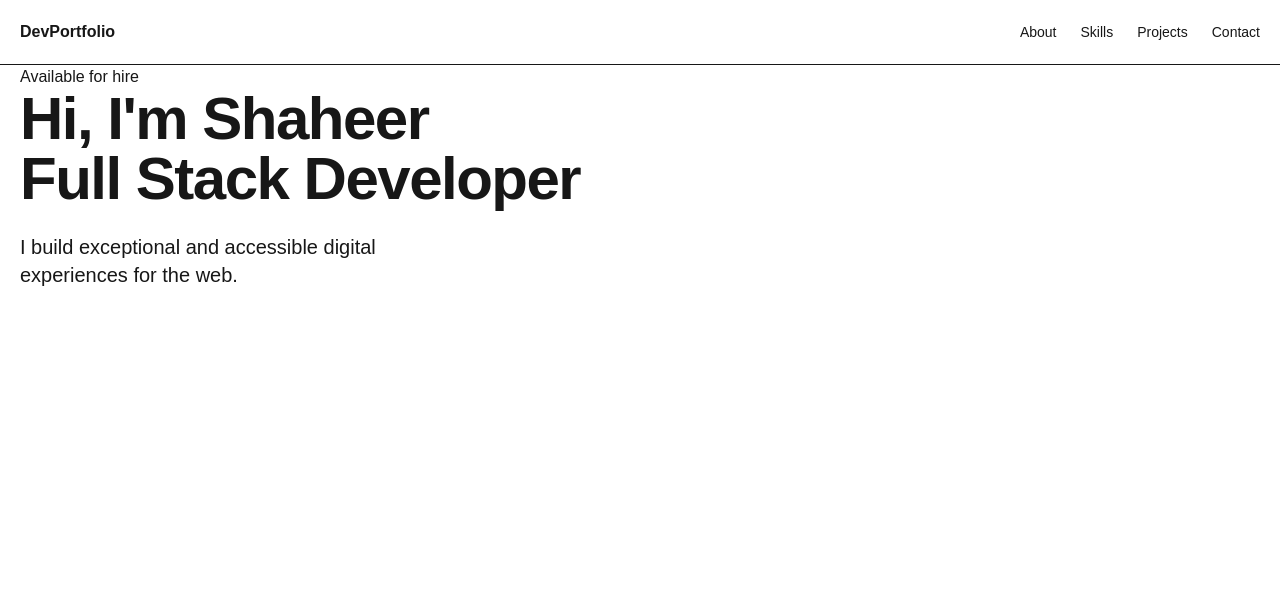
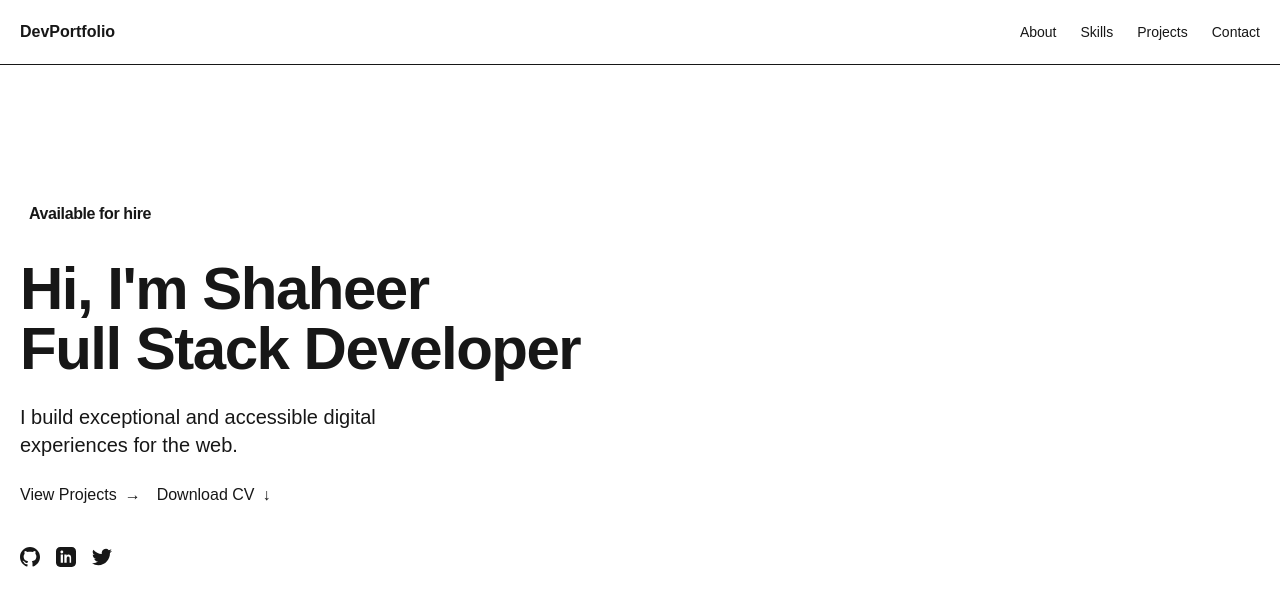
Before and after one commit to Sherrrrryyy/Personal-Portfolio, a Next.js app: page / in a window 1280 px wide. Shown: the top 606 px of the page. Built offline with nearby package versions, Linux system fonts and the light colour scheme.

Commit message:
refactor: improve layout and structure of Home component with enhanced header and main sections

```diff
--- a/src/app/page.jsx
+++ b/src/app/page.jsx
@@ -30,13 +30,12 @@ export default function Home() {
       </header>
 
       {/* Main Section */}
-<main className="container px-5">
-        {/* Hero Section */}
-        <section className="">
+      <main className="container pt-32 px-5">
+        <section>
         <div className="max-w-3xl space-y-6">
-              Available for hire
-            {/* <Badge variant="outline" className="px-3 py-1 text-sm">
-            </Badge> */}
+          <div className='flex items-center justify-start'>
+          <h1 className="border p-2 border-white font-bold tracking-tight">Available for hire</h1>
+          </div>
           <h1 className="text-4xl md:text-6xl font-bold tracking-tight">
           Hi, I'm <span className="text-primary">Shaheer</span>
           <br />
@@ -45,39 +44,48 @@ export default function Home() {
           <p className="text-muted-foreground text-lg md:text-xl max-w-md">
           I build exceptional and accessible digital experiences for the web.
           </p>
-            {/* <div className="flex gap-4">
-              <Button size="lg">
+
+          <div className="flex gap-4">
+          <button className="btn-primary">
             View Projects
-                <ArrowRight className="ml-2 h-4 w-4" />
-              </Button>
-              <Button size="lg" variant="outline">
+            <span className="ml-2 h-4 w-4">→</span>
+          </button>
+          <button className="btn-secondary">
             Download CV
-              </Button>
-            </div> */}
-            {/* <div className="flex gap-4 pt-4">
-              <Link href="https://github.com" target="_blank" rel="noopener noreferrer">
-                <Button size="icon" variant="ghost">
-                  <Github className="h-5 w-5" />
-                  <span className="sr-only">GitHub</span>
-                </Button>
-              </Link>
-              <Link href="https://linkedin.com" target="_blank" rel="noopener noreferrer">
-                <Button size="icon" variant="ghost">
-                  <Linkedin className="h-5 w-5" />
-                  <span className="sr-only">LinkedIn</span>
-                </Button>
-              </Link>
-              <Link href="https://twitter.com" target="_blank" rel="noopener noreferrer">
-                <Button size="icon" variant="ghost">
-                  <Twitter className="h-5 w-5" />
-                  <span className="sr-only">Twitter</span>
-                </Button>
-              </Link>
-            </div> */}
+            <span className="ml-2 h-4 w-4">↓</span>
+          </button>
+          </div>
         </div>
         </section>
 
-
+        <section className="mt-10">
+        <div className="flex gap-4">
+          <Link href="https://github.com" target="_blank" rel="noopener noreferrer">
+          <button className="icon-button">
+            <span className="sr-only">GitHub</span>
+            <svg className="h-5 w-5" xmlns="http://www.w3.org/2000/svg" fill="currentColor" viewBox="0 0 24 24">
+            <path d="M12 0C5.37 0 0 5.37 0 12c0 5.3 3.438 9.8 8.207 11.387.6.113.793-.263.793-.587v-2.17c-3.338.725-4.033-1.613-4.033-1.613-.547-1.387-1.338-1.753-1.338-1.753-1.093-.75.088-.725.088-.725 1.207.088 1.838 1.238 1.838 1.238 1.073 1.837 2.813 1.305 3.5.988.113-.775.42-1.305.763-1.605-2.665-.3-5.467-1.337-5.467-5.93 0-1.313.468-2.387 1.238-3.225-.113-.3-.538-1.513.113-3.15 0 0 1.007-.325 3.3 1.237.957-.263 1.987-.4 3.007-.4 1.02 0 2.05.137 3.007.4 2.293-1.562 3.3-1.237 3.3-1.237.65 1.637.225 2.85.113 3.15.775.838 1.238 1.912 1.238 3.225 0 4.6-2.813 5.625-5.487 5.925.432.375.813 1.125.813 2.275v3.375c0 .325.188.7.8.587C20.563 21.8 24 17.3 24 12c0-6.63-5.37-12-12-12z" />
+            </svg>
+          </button>
+          </Link>
+          <Link href="https://linkedin.com" target="_blank" rel="noopener noreferrer">
+          <button className="icon-button">
+            <span className="sr-only">LinkedIn</span>
+            <svg className="h-5 w-5" xmlns="http://www.w3.org/2000/svg" fill="currentColor" viewBox="0 0 24 24">
+            <path d="M19 0H5C2.24 0 0 2.24 0 5v14c0 2.76 2.24 5 5 5h14c2.76 0 5-2.24 5-5V5c0-2.76-2.24-5-5-5zM8.34 19H5.67V9h2.67v10zM7 7.67C6.07 7.67 5.33 6.93 5.33 6S6.07 4.33 7 4.33 8.67 5.07 8.67 6 7.93 7.67 7 7.67zM19 19h-2.67v-5.33c0-1.27-.47-2.13-1.67-2.13-.93 0-1.47.63-1.73 1.23-.1.23-.13.53-.13.83V19H10v-10h2.67v1.33h.03c.37-.57 1.03-1.37 2.4-1.37 1.73 0 3.03 1.13 3.03 3.57V19z" />
+            </svg>
+          </button>
+          </Link>
+          <Link href="https://twitter.com" target="_blank" rel="noopener noreferrer">
+          <button className="icon-button">
+            <span className="sr-only">Twitter</span>
+            <svg className="h-5 w-5" xmlns="http://www.w3.org/2000/svg" fill="currentColor" viewBox="0 0 24 24">
+            <path d="M24 4.56c-.89.39-1.84.65-2.84.77a4.92 4.92 0 0 0 2.15-2.71 9.86 9.86 0 0 1-3.13 1.2 4.92 4.92 0 0 0-8.38 4.48A13.94 13.94 0 0 1 1.67 3.15a4.92 4.92 0 0 0 1.52 6.56 4.92 4.92 0 0 1-2.23-.62v.06a4.92 4.92 0 0 0 3.95 4.83 4.92 4.92 0 0 1-2.22.08 4.92 4.92 0 0 0 4.6 3.42A9.86 9.86 0 0 1 0 19.54a13.94 13.94 0 0 0 7.55 2.21c9.05 0 14-7.5 14-14 0-.21 0-.42-.02-.63A10.02 10.02 0 0 0 24 4.56z" />
+            </svg>
+          </button>
+          </Link>
+        </div>
+        </section>
       </main>
       </div>
     </>
```
Lines whose indentation alone changed are shown as unchanged.
